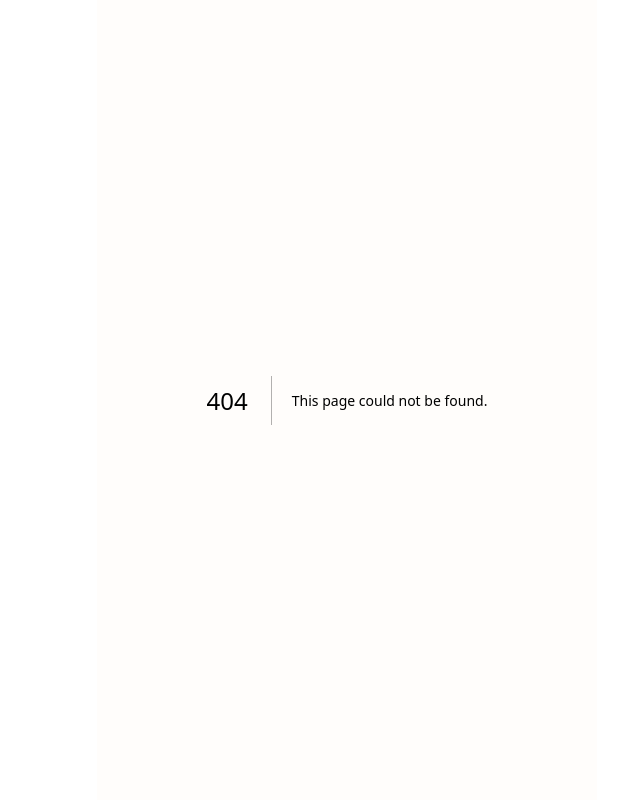
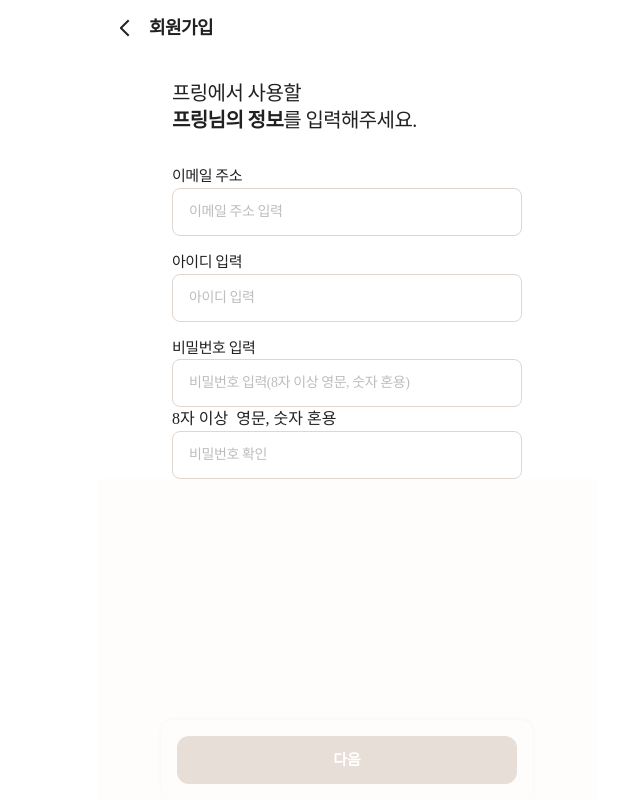
Before and after one commit to Unithon-INU/2025_UNITHON_TEAM_11_FE, a Next.js app: page /signup/info in a window 1280 px wide. Before the commit this address had no page. Shown: the whole page, without its empty margins (293-933 px from the left). Built offline with nearby package versions, Linux system fonts and the light colour scheme.

Commit message:
✨feat : 회원가입 정보입력 마크업 진행중

```diff
--- a/src/app/layout.tsx
+++ b/src/app/layout.tsx
@@ -24,7 +24,7 @@ export default function RootLayout({ children }: { children: ReactNode }) {
                         >
                             {" "}
                             {/* 바텀 네비게이션 높이만큼 패딩 추가 */}
-                            <div className="flex flex-col bg-[#FFFDFB] w-full min-h-full max-w-[500px] ">
+                            <div className="flex flex-col  bg-[#FFFDFB] w-full min-h-full max-w-[500px] ">
                                 {children}
                             </div>
                         </body>
--- a/src/app/login/page.tsx
+++ b/src/app/login/page.tsx
@@ -11,8 +11,9 @@ export default function LoginPage() {
   const [pw, setPw] = useState('');
 const isFilled = id.trim() !== '' && pw.trim() !== '';
   return (
+    <div className='mt-auto mb-auto'>
     <DefaultBody hasHeader={0} >
-      <div className="flex flex-col items-center justify-center w-full h-full bg-[#FFFDFB]">
+      <div className="flex flex-col items-center justify-center  w-full h-full bg-[#FFFDFB] ">
         {/* 로고/타이틀 */}
         <h1 className="flex text-[48px] font-bold text-[#19C419] mb-[54px] tracking-widest">프링</h1>
 
@@ -75,5 +76,6 @@ const isFilled = id.trim() !== '' && pw.trim() !== '';
         </div>
       </div>
     </DefaultBody>
+    </div>
   );
 }
--- /dev/null
+++ b/src/app/signup/info/page.tsx
@@ -0,0 +1,107 @@
+'use client';
+import React, { useState } from 'react';
+import Header from '@/components/header/Header';
+import CommonButton from '@/components/CommonButton';
+import DefaultBody from '@/components/defaultBody';
+import DefaultInput from '@/components/DefaultInput';
+const agreementIds = ['terms', 'policy', 'privacy', 'marketing', 'selective'];
+const requiredIds = ['terms', 'policy', 'privacy'];
+
+export default function SignUpInfoPage() {
+  const [checked, setChecked] = useState<{ [key: string]: boolean }>({
+    terms: false,
+    policy: false,
+    privacy: false,
+    marketing: false,
+    selective: false,
+  });
+
+  const [email, setEmail] = useState('');
+  const isEmailValid = email.trim() !== '' && /^[^\s@]+@[^\s@]+\.[^\s@]+$/.test(email);
+  const isEmailFilled = email.trim() !== '';
+  const [id, setId] = useState('');
+  const isIdValid = id.trim() !== '' && /^[a-zA-Z0-9_]{4,20}$/.test(id);
+  const [pw, setPw] = useState('');
+  const isPwValid = pw.trim() !== '' && /^(?=.*[a-z])(?=.*[A-Z])(?=.*\d)[a-zA-Z\d]{8,}$/.test(pw);
+    const isFilled = isEmailValid && isIdValid && isPwValid;
+
+
+  const requiredChecked = requiredIds.every(id => checked[id]);
+
+  return (
+    <>
+      <Header>
+        <Header.BackButton />
+        <Header.Title>회원가입</Header.Title>
+      </Header>
+      <DefaultBody hasHeader={0}>
+        <div className="flex flex-col  ">
+          {/* 본문 영역 */}
+          <main className="flex flex-col items-center mt-[24px]">
+            <h1 className="flex flex-col font-pretendard font-normal text-[20px] leading-[135%] tracking-[-0.03em] mb-[32px] w-full max-w-[350px] ">
+              프링에서 사용할 <br />
+              <span>
+                <span className='font-pretendard font-semibold text-[20px] leading-[135%] tracking-[-0.03em]'>프링님의 정보</span>
+                를 입력해주세요.
+              </span>
+            </h1>
+
+        <div className="flex w-full max-w-[350px]  flex-col  jusgap-2">
+            <p className='font-pretendard font-medium text-[15px] leading-[145%] tracking-[-0.03em]'>이메일 주소</p>
+          <DefaultInput
+                type="email"
+                placeholder="이메일 주소 입력"
+                value={email}
+                onChange={e => setEmail(e.target.value)}
+                />
+
+            <p className="mt-4 font-pretendard font-medium text-[15px] leading-[145%] tracking-[-0.03em]">아이디 입력</p>
+            <DefaultInput
+                type="text"
+                placeholder="아이디 입력"
+                value={id}
+                onChange={e => setId(e.target.value)}
+                />
+
+            <p className="mt-4 font-pretendard font-medium text-[15px] leading-[145%] tracking-[-0.03em]">비밀번호 입력</p>
+            <DefaultInput
+                type="password"
+                placeholder="비밀번호 입력(8자 이상 영문, 숫자 혼용)"
+                value={pw}
+                onChange={e => setPw(e.target.value)}
+                />
+
+                <div className='flex flex-row '>
+                    <div className='flex'>
+                        <p className='flex'>8자 이상</p>
+                    </div>
+                    <div className='flex ml-[8px]'>
+                        <p className='flex'>영문, 숫자 혼용</p>
+                    </div>
+                </div>
+            <DefaultInput
+                type="password"
+                placeholder="비밀번호 확인"
+                value={pw}
+                onChange={e => setPw(e.target.value)}
+                />
+
+
+
+
+            {/* 하단 버튼 영역 */}
+             <div className="fixed bottom-0 left-1/2 -translate-x-1/2 w-full max-w-[372px] bg-[#FFFDFB]  p-4 [box-shadow:0px_-1px_4px_0px_#00000008] rounded-[12px]">
+                <CommonButton
+                    type="button"
+                    disabled={!requiredChecked}
+                    animate={isFilled}>
+                        다음
+                </CommonButton>
+            </div>
+        </div>
+        </main>
+        </div>
+      </DefaultBody>
+    </>
+  );
+}
--- a/src/app/signup/page.tsx
+++ b/src/app/signup/page.tsx
@@ -4,11 +4,14 @@ import Header from '@/components/header/Header';
 import AgreementList from '@/components/signup/AgreementList';
 import CommonButton from '@/components/CommonButton';
 import DefaultBody from '@/components/defaultBody';
-
+import { useRouter } from 'next/navigation';
 const agreementIds = ['terms', 'policy', 'privacy', 'marketing', 'selective'];
 const requiredIds = ['terms', 'policy', 'privacy'];
 
 export default function SignUpAgreePage() {
+
+  const router = useRouter();
+
   const [checked, setChecked] = useState<{ [key: string]: boolean }>({
     terms: false,
     policy: false,
@@ -39,31 +42,35 @@ export default function SignUpAgreePage() {
       <DefaultBody hasHeader={0}>
         <div className="flex flex-col  ">
           {/* 본문 영역 */}
-          <main className="flex flex-col items-center mt-[24px]">
-            <h1 className="flex self-start flex-col font-pretendard font-normal text-[20px] leading-[135%] tracking-[-0.03em] mb-[32px]">
+          <main className="flex flex-col items-center mt-[24px] w-full">
+            <h1 className="flex  flex-col font-pretendard font-normal text-[20px] max-w-[350px] w-full leading-[135%] tracking-[-0.03em] mb-[32px]">
               원활한 사용을 위해 <br />
               <span>
                 <span className='font-pretendard font-semibold text-[20px] leading-[135%] tracking-[-0.03em]'>프링의 이용 약관</span>
                 에 동의해주세요.
               </span>
             </h1>
+            <div className='flex w-full max-w-[350px] self-center'>
             <AgreementList
               checked={checked}
               onToggle={handleToggle}
               onToggleAll={handleToggleAll}
               allChecked={allChecked}
             />
+            </div>
           </main>
           {/* 하단 버튼 영역 */}
-          <div className="w-full fixed bottom-0 left-0 right-0 bg-[#FFFDFB]  p-4 [box-shadow:0px_-1px_4px_0px_#00000008] rounded-[12px]">
+          <div className=" fixed  bottom-0 left-1/2 -translate-x-1/2 max-w-[372px] w-full right-0 bg-[#FFFDFB]  p-4 [box-shadow:0px_-1px_4px_0px_#00000008] rounded-[12px]">
             <CommonButton
               type="button"
               disabled={!requiredChecked}
-              className="w-full"
+              onClick={() => router.push('/signup/info')}
+
             >
               다음
             </CommonButton>
           </div>
+
         </div>
       </DefaultBody>
     </>
--- a/src/components/header/BackButton.tsx
+++ b/src/components/header/BackButton.tsx
@@ -28,7 +28,7 @@ const BackButton: React.FC<BackProps> = ({ onClick }) => {
             aria-label="뒤로가기"
         >
             <img
-                src="asset/back.svg"
+                src="/asset/back.svg"
                 alt="뒤로가기"
                 className="w-[24px] h-[24px] mr-[12px]"
             />
--- a/src/components/signup/AgreementList.tsx
+++ b/src/components/signup/AgreementList.tsx
@@ -28,7 +28,7 @@ export default function AgreementList({
   allChecked,
 }: AgreementListProps) {
   return (
-    <div className="flex flex-col w-full max-w-[400px]">
+    <div className="flex flex-col w-full max-w-[350px]">
       {/* 전체 동의 */}
       <div
         className={`flex items-center mb-[16px] cursor-pointer rounded-lg transition-colors
@@ -65,7 +65,7 @@ export default function AgreementList({
       </div>
 
       {/* 개별 약관 */}
-      <ul className="mt-3 space-y-2">
+      <ul className="mt-3 space-y-2 w-full flex flex-col ">
         {agreements.map(a => (
           <li
             key={a.id}
@@ -107,7 +107,7 @@ export default function AgreementList({
                 [{a.required ? '필수' : '선택'}]
               </span>
             </span>
-            <button type="button" className="font-pretendard font-normal text-[13px] leading-[145%] tracking-[-0.03em] underline underline-offset-0 decoration-solid decoration-[0px] text-[#D9D9D9]" tabIndex={-1}>
+            <button type="button" className="flex justify-end font-pretendard font-normal text-[13px] leading-[145%] tracking-[-0.03em] underline underline-offset-0 decoration-solid decoration-[0px] text-[#D9D9D9] " tabIndex={-1}>
               보기
             </button>
           </li>
```
